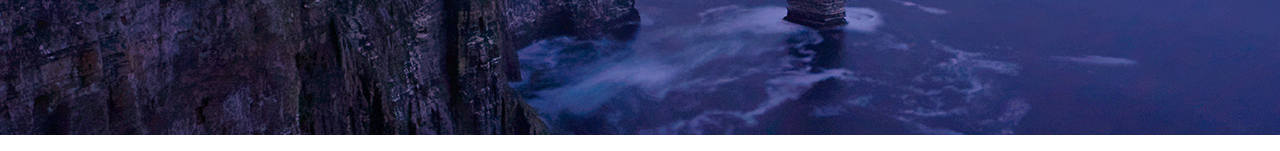
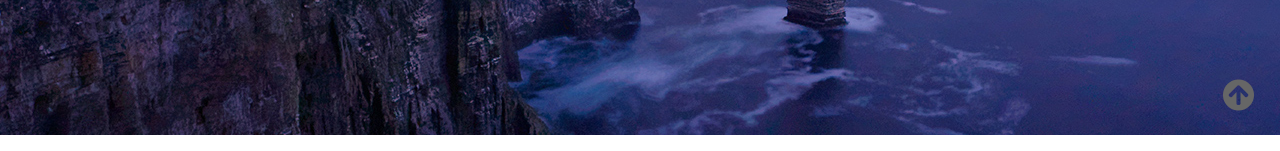
Before and after one commit to knsan189/coco, a plain HTML site: page index.html in a window 1280 px wide. Shown: the part 649-800 px from the top of the page. Drawn offline with Linux system fonts and the light colour scheme.

Commit message:
Add files via upload

```diff
--- a/css/style.css
+++ b/css/style.css
@@ -70,3 +70,5 @@ p{font-size: 14px;}
 .copyright p:last-child{display: block;}
 .privacy a{border:1px solid #fff; font-size: 11px; padding:3px 10px; display: inline-block; line-height: normal; transition: ease-in 0.5s;}
 .privacy a:hover{background: #fff; color:#1e1e1e; }
+
+#top_btn{position: fixed; right:2%; bottom:5%; font-size: 32px;}
--- a/index.html
+++ b/index.html
@@ -177,6 +177,9 @@
         </div>
     </div>
     </footer>
+    <div id="top_btn">
+        <a href="#header"><i class="fas fa-arrow-circle-up"></i></a>
+    </div>
 </div>
 
 </body>
```
